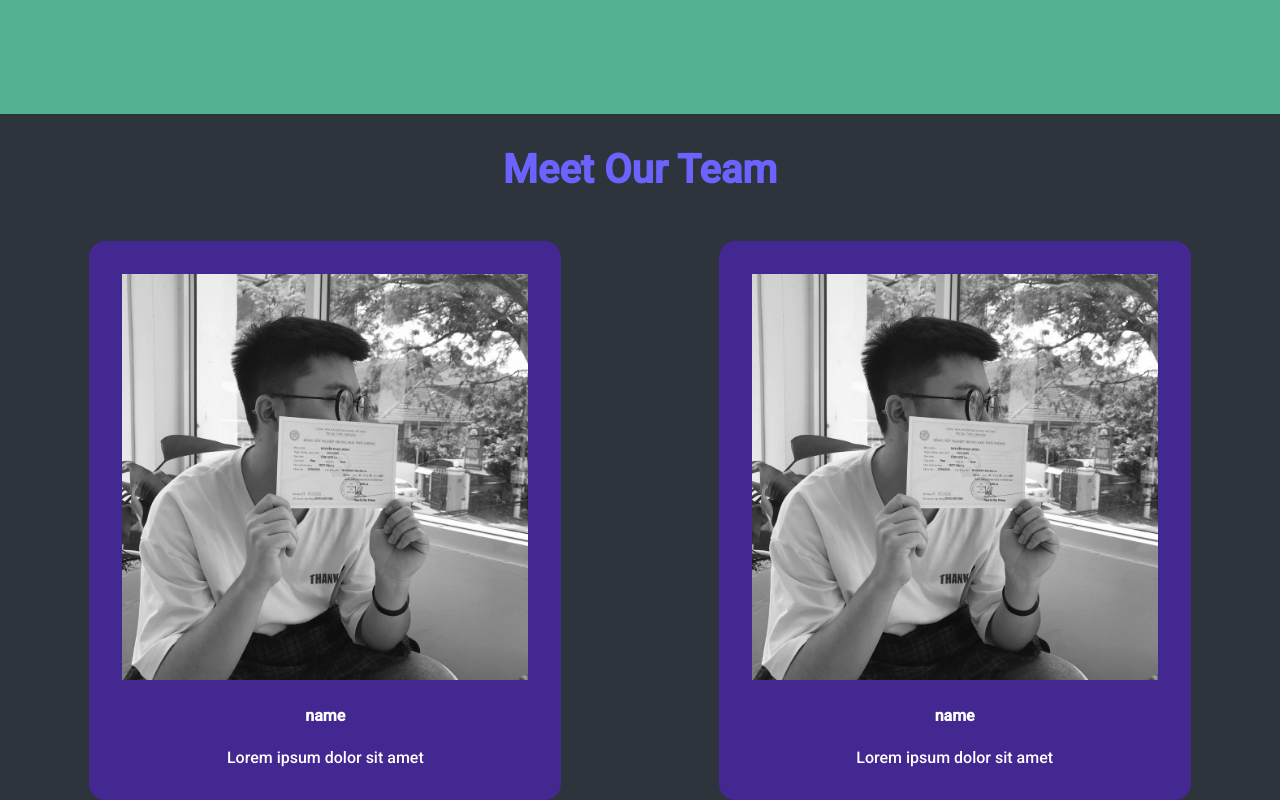
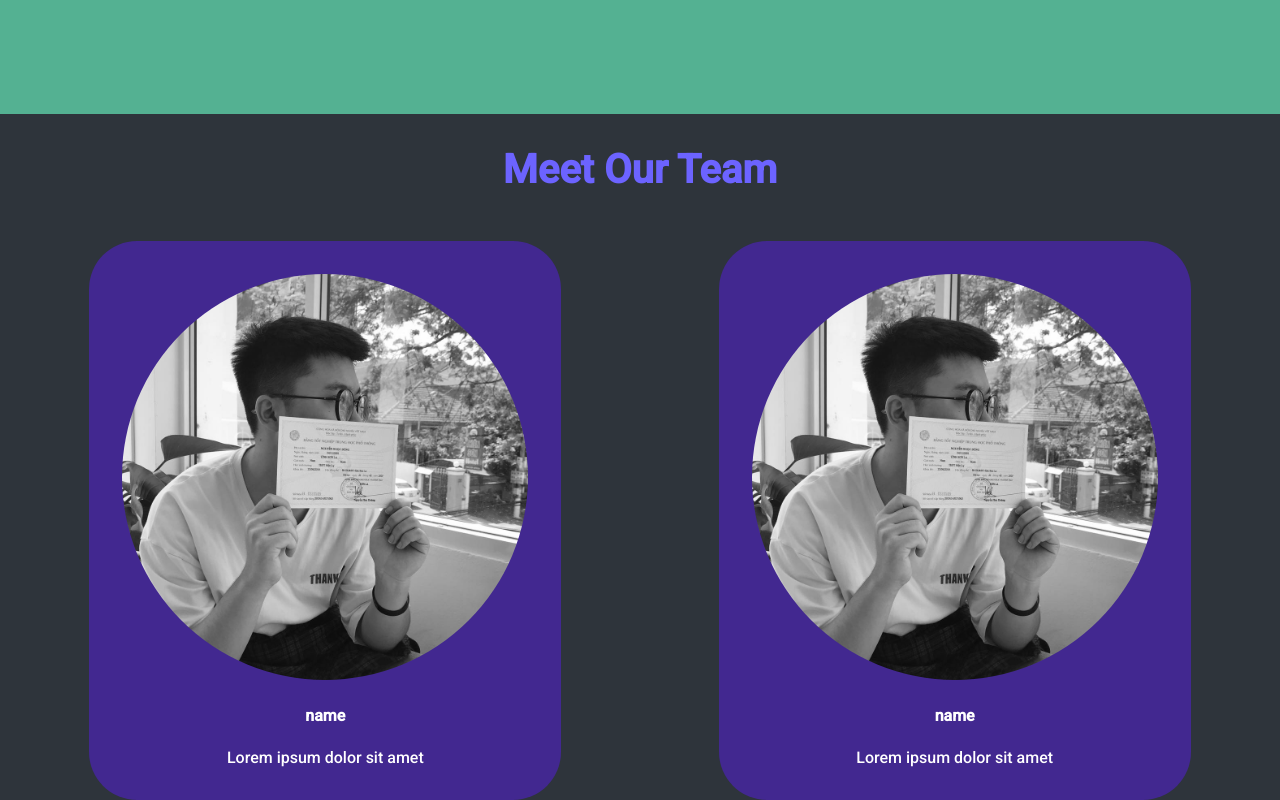
Before and after one commit to Hoangoe/Harmony-Sound, a plain HTML site: page Final/index.html in a window 1280 px wide. Shown: the part 1486-2286 px from the top of the page. Drawn offline with Linux system fonts and the light colour scheme.

Commit message:
Sửa heading, thêm Our team

```diff
--- a/Final/css/style.scss
+++ b/Final/css/style.scss
@@ -206,7 +206,7 @@ header{
                 background: $bg2;
                 padding: 2rem;
                 border:transparent 1px solid;
-                border-radius: 1rem;
+                border-radius: 3rem;
                 overflow: hidden;
 
                 &:hover{
@@ -224,6 +224,7 @@ header{
                 .team__member--img {
                     width: initial;
                     img{
+                        border-radius: 50%;
                         width: initial;
                         object-fit: cover;
                         filter: saturate(0);
```
Also changed, not shown: Final/css/style.css, 1 other file.
